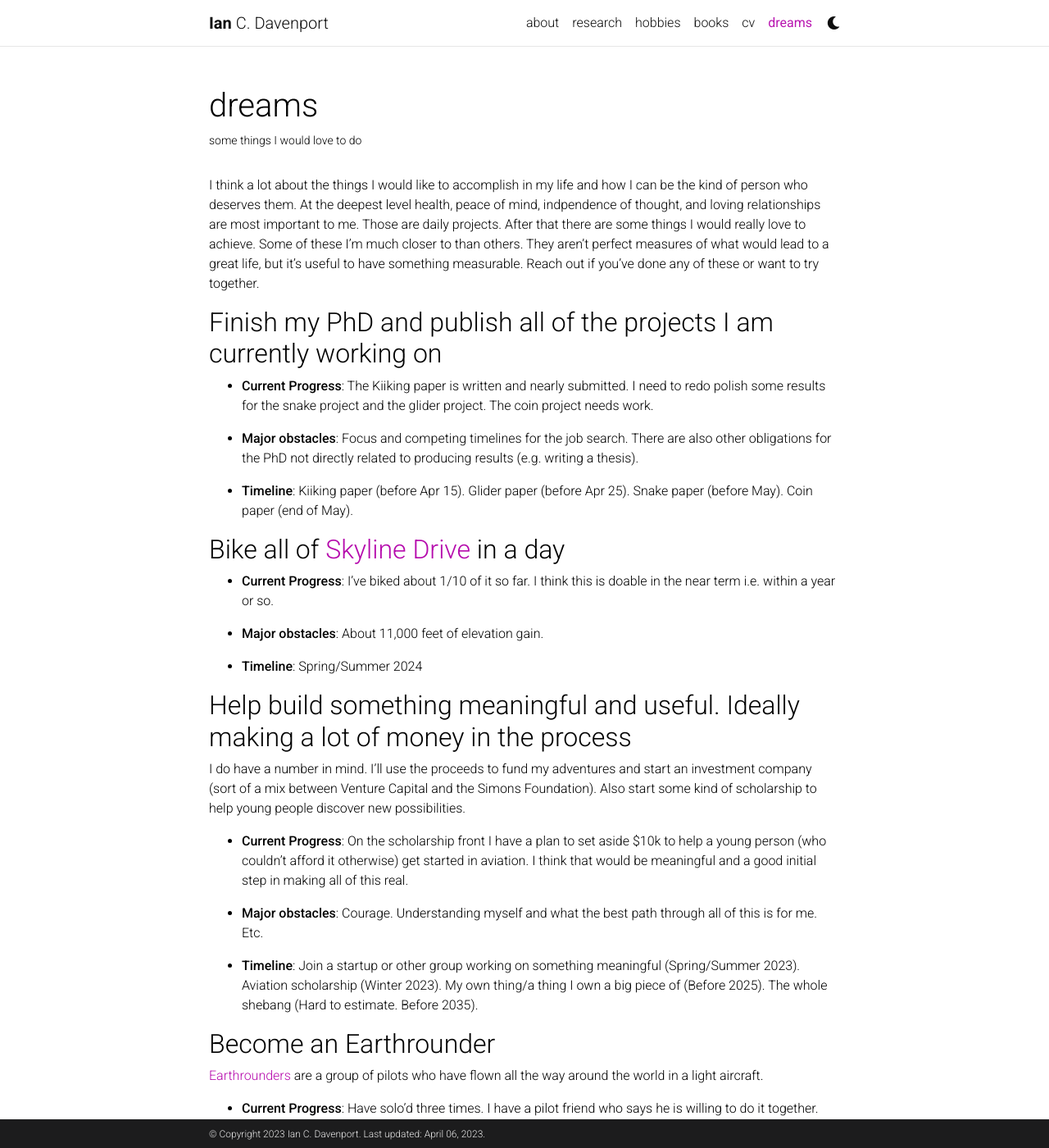
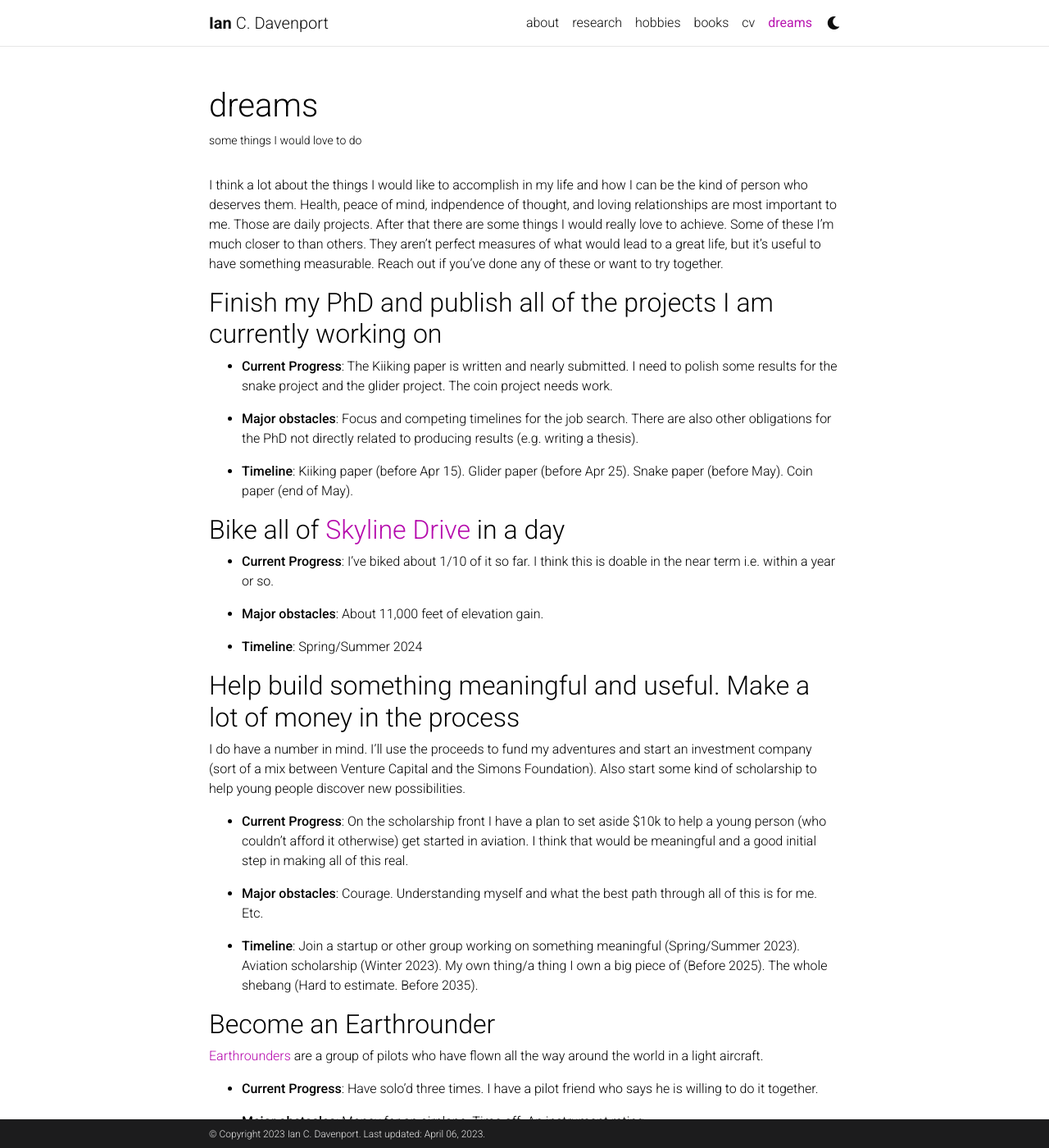
Before and after one commit to davenpi/davenpi.github.io, a Jekyll site: the page built from _pages/pie.md, in a window 1280 px wide and 1400 px high. Shown: the whole window at 82% size. Built offline with Jekyll 4.4.1, drawn with Linux system fonts in a browser that asks for light colours; comment, search, counter and statistics services are not loaded; a style sheet for code colours, icons or effects is not loaded.

Commit message:
edit about

```diff
--- a/_pages/pie.md
+++ b/_pages/pie.md
@@ -11,7 +11,7 @@ related_posts:
 ---
 
 I think a lot about the things I would like to accomplish in my life and how I can be the kind
-of person who deserves them. At the deepest level health, peace of mind, indpendence of thought,
+of person who deserves them. Health, peace of mind, indpendence of thought,
 and loving relationships are most important to me. Those are daily projects. After that there are some
 things I would really love to achieve. Some of these I'm much closer to than others. They aren't
 perfect measures of what would lead to a great life, but it's useful to have something measurable. Reach out
@@ -20,7 +20,7 @@ if you've done any of these or want to try together.
 
 ## Finish my PhD and publish all of the projects I am currently working on
 
-- **Current Progress**: The Kiiking paper is written and nearly submitted. I need to redo polish some results for the snake project and the glider project. The coin project needs work.
+- **Current Progress**: The Kiiking paper is written and nearly submitted. I need to polish some results for the snake project and the glider project. The coin project needs work.
 
 
 - **Major obstacles**: Focus and competing timelines for the job search. There are also other obligations for the PhD not directly
@@ -39,7 +39,7 @@ related to producing results (e.g. writing a thesis).
 
 - **Timeline**: Spring/Summer 2024
 
-## Help build something meaningful and useful. Ideally making a lot of money in the process
+## Help build something meaningful and useful. Make a lot of money in the process
 I do have a number in mind. I'll use the proceeds to fund my adventures and start an investment company (sort of a mix between Venture Capital and the Simons Foundation).
 Also start some kind of scholarship to help young people discover new possibilities.
 
```
